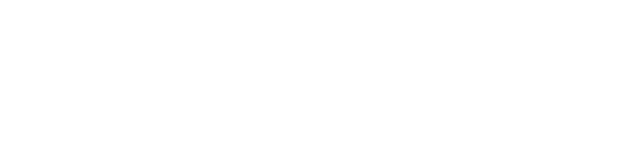
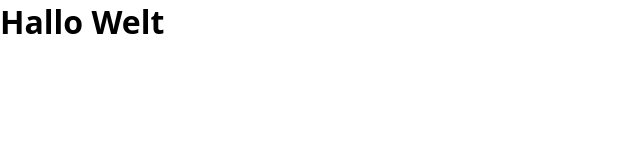
Before and after one commit to Dealcraft/Points-system, a website: page dev/index.html in a window 1280 px wide. Shown: the whole page, without its empty margins (0-640 px from the left). Drawn offline with Linux system fonts and the light colour scheme.

Commit message:
Added package.json and base styling

```diff
--- a/dev/index.html
+++ b/dev/index.html
@@ -4,7 +4,10 @@
 		<meta charset="UTF-8" />
 		<meta http-equiv="X-UA-Compatible" content="IE=edge" />
 		<meta name="viewport" content="width=device-width, initial-scale=1.0" />
+		<link rel="stylesheet" href="styles/style.min.css" />
 		<title>Point machine</title>
 	</head>
-	<body></body>
+	<body>
+		<h1>Hallo Welt</h1>
+	</body>
 </html>
--- /dev/null
+++ b/dev/styles/style.scss
@@ -0,0 +1,9 @@
+*,
+*::after,
+*::before {
+	padding: 0;
+	margin: 0;
+	box-sizing: border-box;
+	font-family: system-ui, -apple-system, BlinkMacSystemFont, 'Segoe UI', Roboto,
+		Oxygen, Ubuntu, Cantarell, 'Open Sans', 'Helvetica Neue', sans-serif;
+}
```
Also changed, not shown: package.json (added, +18 -0 lines), dev/styles/style.min.css (added), 2 other files.
